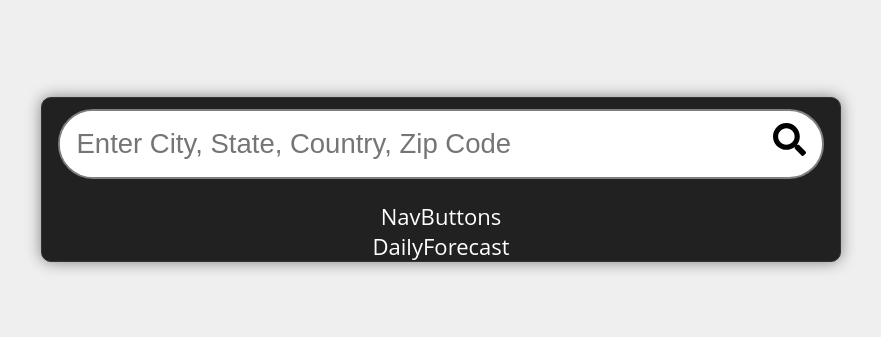
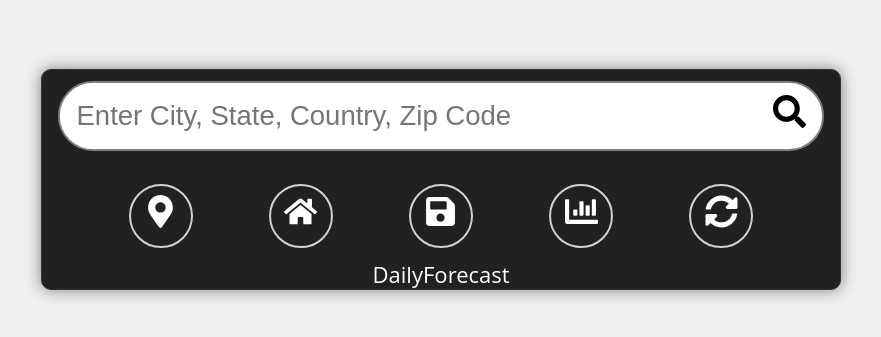
Before and after one commit to dan1el0123/Weather-App, a React (Create React App) app: page / in a window 1280 px wide. Shown: the part 221-558 px from the top of the page, without its empty margins (199-1080 px from the left). Built offline with nearby package versions, Linux system fonts and the light colour scheme; no server answers.

Commit message:
add and style navigation buttons

```diff
--- a/src/App.js
+++ b/src/App.js
@@ -14,6 +14,7 @@ function App() {
   });
   const [weather, setWeather] = useState(null);
   const [errMsg, setErrMsg] = useState("");
+  const [reload, setReload] = useState(0);
 
   useEffect(() => {
     const getWeather = async () => {
@@ -27,7 +28,16 @@ function App() {
     };
 
     getWeather();
-  }, [location]);
+  }, [location, reload]);
+
+  const handleReload = () => {
+    setReload((prev) => prev + 1);
+  };
+
+  const handleUnitChange = () => {
+    const newUnit = location.unit === "metric" ? "imperial" : "metric";
+    setLocation({ ...location, unit: newUnit });
+  };
 
   return (
     <main className="App">
@@ -38,13 +48,17 @@ function App() {
       />
       {weather && (
         <CurrentForecast
+          key={reload}
           errMsg={errMsg}
           weather={weather}
           unit={location.unit}
           name={location.name}
         />
       )}
-      <NavButtons />
+      <NavButtons
+        handleReload={handleReload}
+        handleUnitChange={handleUnitChange}
+      />
       <DailyForecast />
     </main>
   );
--- /dev/null
+++ b/src/components/Button.js
@@ -0,0 +1,14 @@
+const Button = ({ title, label, handleClick, children }) => {
+  return (
+    <button
+      className="button"
+      title={title}
+      aria-label={label}
+      onClick={() => handleClick()}
+    >
+      {children}
+    </button>
+  );
+};
+
+export default Button;
--- /dev/null
+++ b/src/components/NavButtons.css
@@ -0,0 +1,36 @@
+.navButtons {
+  width: calc(100% - 10px);
+  flex-grow: 1;
+  display: flex;
+  justify-content: space-evenly;
+  align-items: center;
+  padding: 0.5rem 0.25rem;
+}
+
+.button {
+  min-width: 48px;
+  min-height: 48px;
+  outline: none;
+  font-size: 1.5rem;
+  font-weight: 900;
+  border-radius: 80px;
+  color: #fff;
+  background-color: transparent;
+  border: 2px solid lightgray;
+}
+@media screen and (min-width: 800px) {
+  .button {
+    min-width: 64px;
+    min-height: 64px;
+  }
+}
+
+.button:hover {
+  cursor: pointer;
+}
+
+.button:hover,
+.button:focus {
+  box-shadow: 4px 2px 5px #000;
+  border-color: #fff;
+}
--- a/src/components/NavButtons.js
+++ b/src/components/NavButtons.js
@@ -1,5 +1,53 @@
-const NavButtons = () => {
-  return <div>NavButtons</div>;
+import Button from "./Button";
+import {
+  FaMapMarkerAlt,
+  FaHome,
+  FaSave,
+  FaChartBar,
+  FaSyncAlt,
+} from "react-icons/fa";
+import "./NavButtons.css";
+
+const NavButtons = ({ handleReload, handleUnitChange }) => {
+  return (
+    <nav className="navButtons fade-in">
+      <Button
+        title="Get Location"
+        label="Get the current weather conditions for your current location"
+        handleClick={() => {}}
+      >
+        <FaMapMarkerAlt />
+      </Button>
+      <Button
+        title="Home weather"
+        label="Get the current weather conditions for your home location"
+        handleClick={() => {}}
+      >
+        <FaHome />
+      </Button>
+      <Button
+        title="Save location"
+        label="Save the current location as your home location"
+        handleClick={() => {}}
+      >
+        <FaSave />
+      </Button>
+      <Button
+        title="Toggle measurement units"
+        label="Toggle between metric and imperial measurement units"
+        handleClick={handleUnitChange}
+      >
+        <FaChartBar />
+      </Button>
+      <Button
+        title="Refresh weather"
+        label="Refresh the current weather conditions"
+        handleClick={handleReload}
+      >
+        <FaSyncAlt />
+      </Button>
+    </nav>
+  );
 };
 
 export default NavButtons;
--- a/src/index.css
+++ b/src/index.css
@@ -60,3 +60,21 @@ hr {
   box-shadow: 0px 0px 15px gray;
   background-color: #212121;
 }
+
+.fade-in {
+  visibility: visible;
+  opacity: 1;
+  animation-name: fadeInOpacity;
+  animation-iteration-count: 1;
+  animation-timing-function: ease-in;
+  animation-duration: 1.5s;
+}
+
+@keyframes fadeInOpacity {
+  0% {
+    opacity: 0;
+  }
+  100% {
+    opacity: 1;
+  }
+}
```
